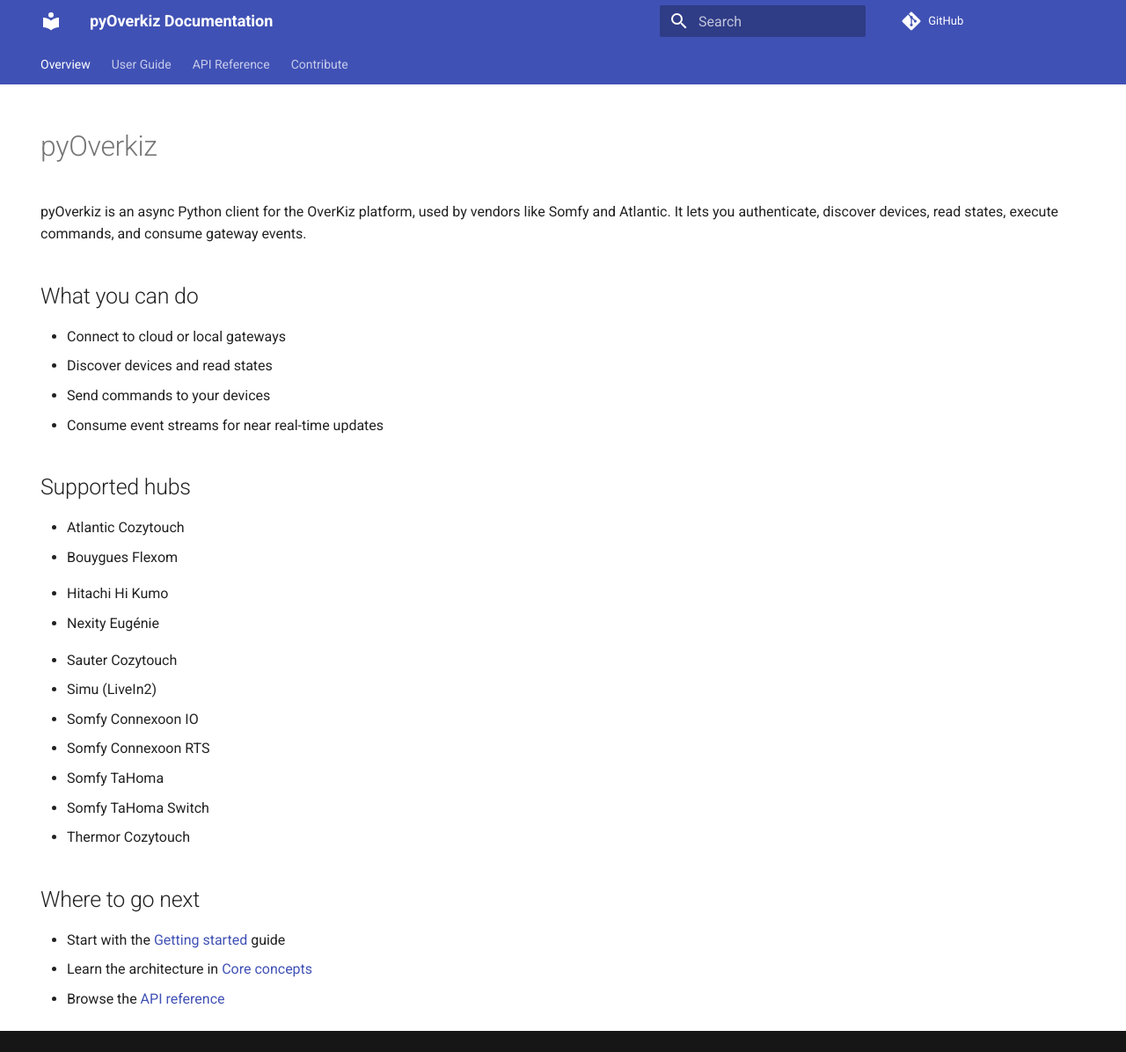
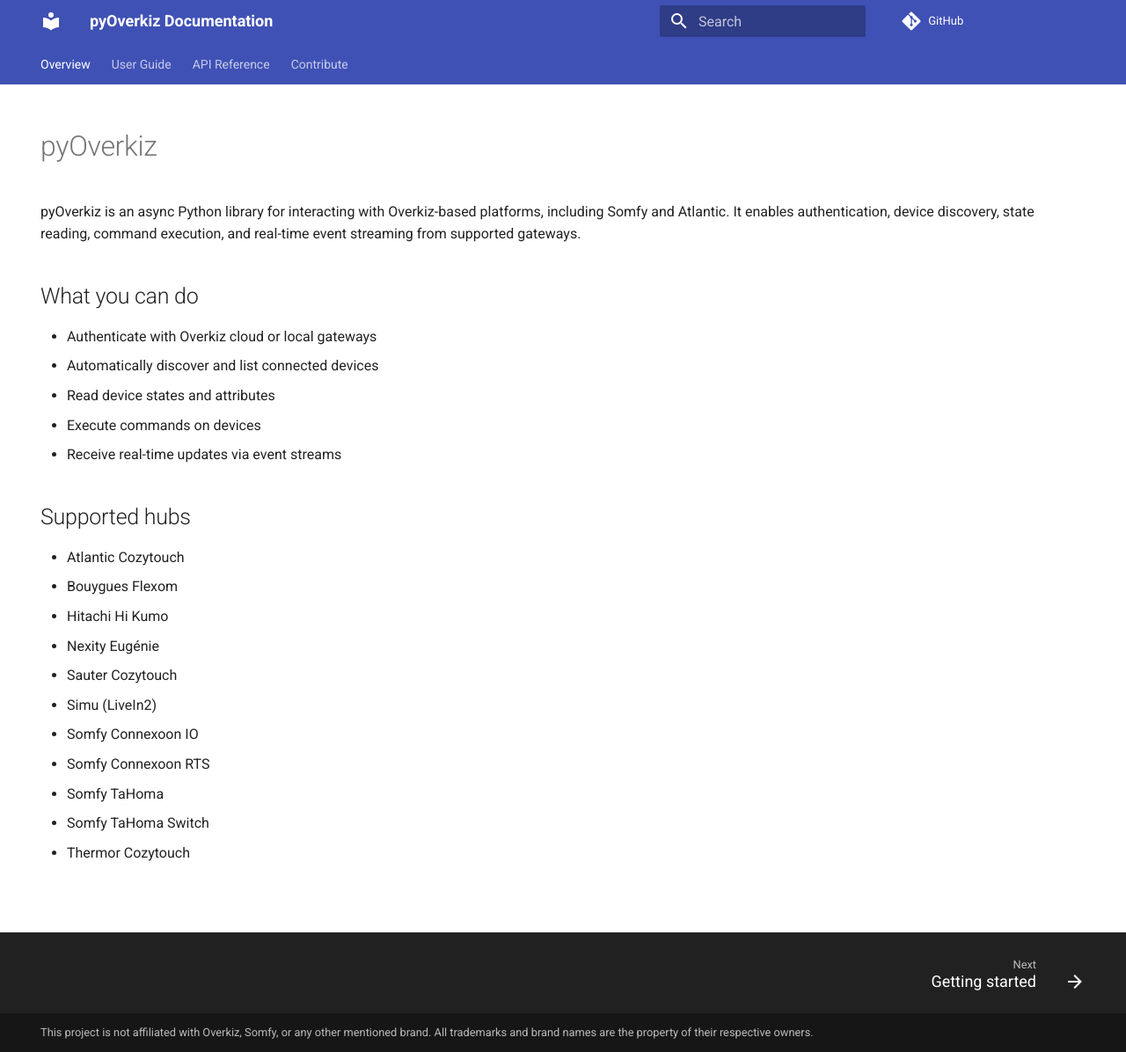
Before and after one commit to iMicknl/python-overkiz-api, an MkDocs documentation site: the page built from docs/index.md, in a window 1280 px wide and 1196 px high. Shown: the whole window at 88% size. Built offline with MkDocs 1.6.1 and Material for MkDocs 9.7.7, drawn with Linux system fonts in a browser that asks for light colours; comment, search, counter and statistics services are not loaded.

Commit message:
Update documentation: refine installation instructions and enhance project description

```diff
--- a/docs/index.md
+++ b/docs/index.md
@@ -2,26 +2,26 @@
 hide:
   - navigation
   - toc
+  - title
 ---
 # pyOverkiz
 
-pyOverkiz is an async Python client for the OverKiz platform, used by vendors like Somfy and Atlantic. It lets you authenticate, discover devices, read states, execute commands, and consume gateway events.
+pyOverkiz is an async Python library for interacting with Overkiz-based platforms, including Somfy and Atlantic. It enables authentication, device discovery, state reading, command execution, and real-time event streaming from supported gateways.
 
 ## What you can do
 
-- Connect to cloud or local gateways
-- Discover devices and read states
-- Send commands to your devices
-- Consume event streams for near real-time updates
+- Authenticate with Overkiz cloud or local gateways
+- Automatically discover and list connected devices
+- Read device states and attributes
+- Execute commands on devices
+- Receive real-time updates via event streams
 
 ## Supported hubs
 
 - Atlantic Cozytouch
 - Bouygues Flexom
-<!-- - Brandt Smart Control **\*** -->
 - Hitachi Hi Kumo
 - Nexity Eugénie
-<!-- - Rexel Energeasy Connect **\*** -->
 - Sauter Cozytouch
 - Simu (LiveIn2)
 - Somfy Connexoon IO
@@ -29,9 +29,5 @@
 - Somfy TaHoma
 - Somfy TaHoma Switch
 - Thermor Cozytouch
-
-## Where to go next
-
-- Start with the [Getting started](getting-started.md) guide
-- Learn the architecture in [Core concepts](core-concepts.md)
-- Browse the [API reference](api-reference.md)
+<!-- - Brandt Smart Control **\*** -->
+<!-- - Rexel Energeasy Connect **\*** -->
--- a/mkdocs.yml
+++ b/mkdocs.yml
@@ -3,6 +3,7 @@
 edit_uri: edit/main/docs/
 
 docs_dir: docs
+copyright: This project is not affiliated with Overkiz, Somfy, or any other mentioned brand. All trademarks and brand names are the property of their respective owners.
 
 extra:
   generator: false
@@ -14,6 +15,7 @@
     - toc.follow
     - search.suggest
     - search.highlight
+    - navigation.footer
 
 plugins:
   - search
@@ -32,6 +34,7 @@
   - pymdownx.highlight
   - pymdownx.superfences
   - pymdownx.tasklist
+  - admonition
 
 nav:
   - Overview: index.md
```
Also changed, not shown: docs/getting-started.md (+7 -4 lines).
